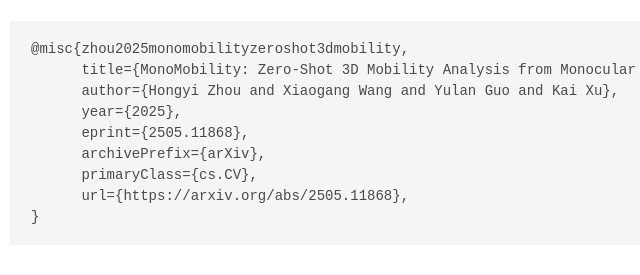
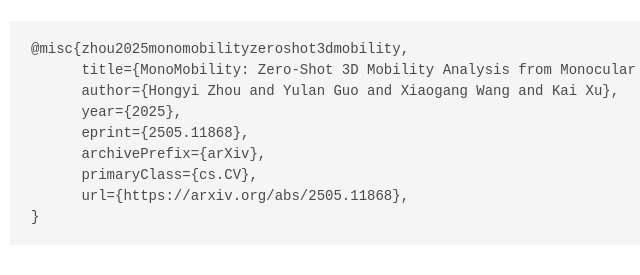
Before and after one commit to MonoMobility/MonoMobility, a plain HTML site: page index.html in a window 1280 px wide. Shown: the part 2264-2539 px from the top of the page, 150-790 px from the left. Drawn offline with nearby package versions, Linux system fonts and the light colour scheme; some icons are missing; a web font is replaced by a local one.

Commit message:
Update index.html

```diff
--- a/index.html
+++ b/index.html
@@ -195,7 +195,7 @@
     <h2 class="title">BibTeX</h2>
     <pre><code>@misc{zhou2025monomobilityzeroshot3dmobility,
       title={MonoMobility: Zero-Shot 3D Mobility Analysis from Monocular Videos},
-      author={Hongyi Zhou and Xiaogang Wang and Yulan Guo and Kai Xu},
+      author={Hongyi Zhou and Yulan Guo and Xiaogang Wang and Kai Xu},
       year={2025},
       eprint={2505.11868},
       archivePrefix={arXiv},
```
